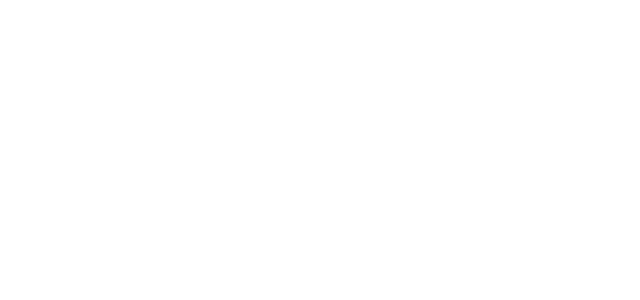
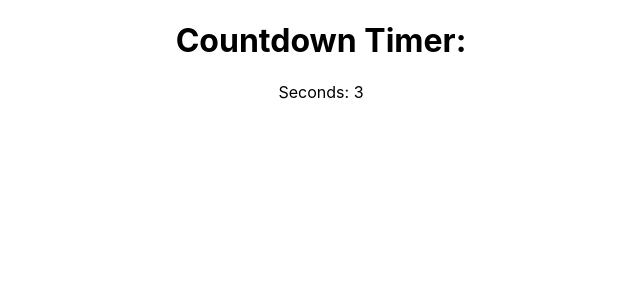
Before and after one commit to Programmer-Sourav/repeatmcrwithusereducer, a React (Create React App) app: page /countdowntimer in a window 1280 px wide. Before the commit this address had no page. Shown: the top 300 px of the page, without its empty margins (319-959 px from the left). Built offline with nearby package versions, Linux system fonts and the light colour scheme.

Commit message:
feat: very basics of react js
Continued Practice

```diff
--- a/src/App.js
+++ b/src/App.js
@@ -12,6 +12,8 @@ import ReceipeDisplay from './MCR5/contexts/ReceipeDisplay';
 import Checkboxpractice from './Checkbox/pages/Checkboxpractice';
 import Practice1 from './Practice1';
 import Practice2 from './Practice2';
+import PracticeInput from './Basics/PracticeInput';
+import CountDownTimer from './Basics/CountDownTimer';
 
 function App() {
   return (
@@ -25,6 +27,8 @@ function App() {
         <Route path='/receipehome' element={<ReceipeHome/>}/>
         <Route path='/receipe-details/:id' element={<ReceipeDisplay/>}/>
         <Route path='/checkbox' element={<Checkboxpractice/>}/>
+        <Route path='/practice-basics' element={<PracticeInput/>}/>
+        <Route path='/countdowntimer' element={<CountDownTimer/>}/>
       </Routes>
      <Practice1/>
      <Practice2/>
--- /dev/null
+++ b/src/Basics/CountDownTimer.jsx
@@ -0,0 +1,29 @@
+import { useEffect, useState } from "react"
+
+export default function CountDownTimer() {
+
+    const [timerValue, setTimerValue] = useState(10)
+
+
+    useEffect(()=>{
+
+        const interval = setInterval(()=>{
+            if(timerValue>0){
+            setTimerValue(timerValue-1)
+            }
+        }, 1000)
+
+        return () => clearInterval(interval)
+    },[timerValue])
+
+    return(
+        <div>
+            {
+            <ul>
+             <h1>Countdown Timer: </h1>
+             <p> Seconds: {timerValue}</p>
+            </ul>
+            }
+        </div>
+    )
+}
--- /dev/null
+++ b/src/Basics/PracticeInput.jsx
@@ -0,0 +1,18 @@
+import { useState } from "react"
+
+export default function PracticeInput() {
+const [inputValue, setInputValue] = useState("")
+
+   const onChangeHandler = (e) =>{
+     setInputValue(e.target.value)
+   }
+
+
+    return (
+        <div>
+         {
+            <input type="text" placeholder="Input a Text" value={inputValue} onChange={(e)=>{onChangeHandler(e)}}/>
+         }
+        </div>
+    )
+}
```
